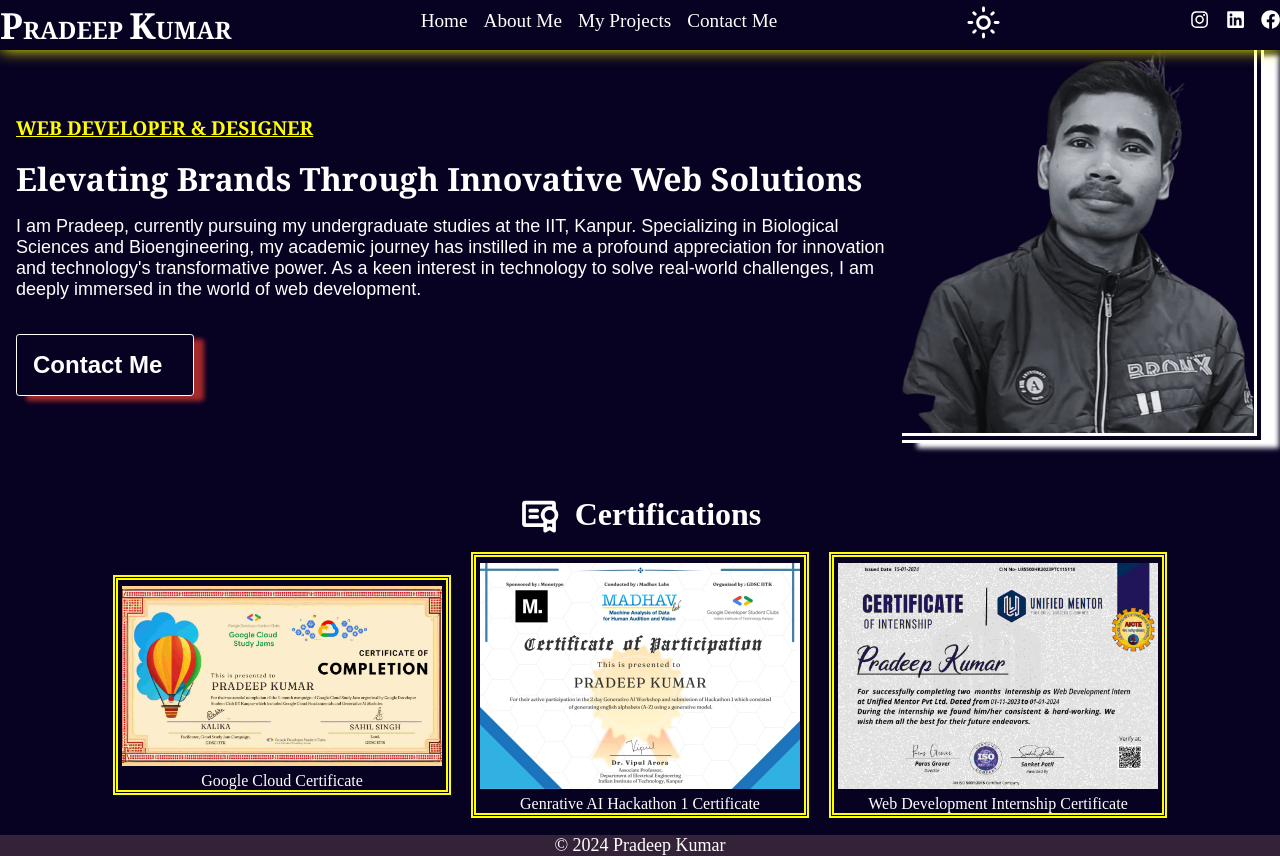
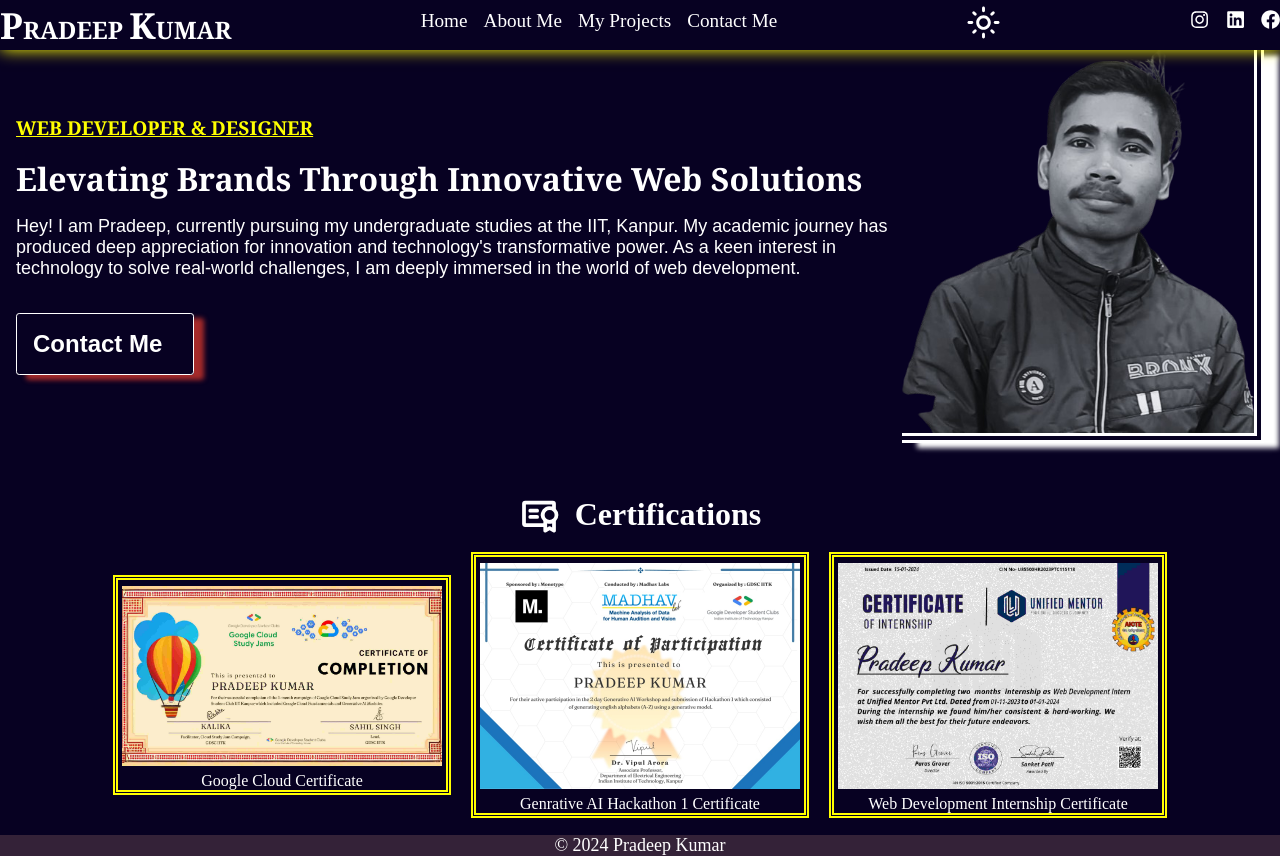
Before and after one commit to pradeepkumar-es/my-portfolio, a React (Vite) app: page / in a window 1280 px wide. Built offline with nearby package versions, Linux system fonts and the light colour scheme.

Commit message:
some changes

```diff
--- a/src/components/Home.jsx
+++ b/src/components/Home.jsx
@@ -29,7 +29,7 @@ export default function Home() {
                     <h1> Pradeep</h1> */}
                         <h3>WEB DEVELOPER & DESIGNER<div className="shdash"></div></h3>
                         <h1>Elevating Brands Through Innovative Web Solutions</h1>
-                        <p>I am Pradeep, currently pursuing my undergraduate studies at the IIT, Kanpur. Specializing in Biological Sciences and Bioengineering, my academic journey has instilled in me a profound appreciation for innovation and technology's transformative power. As a keen interest in technology to solve real-world challenges, I am deeply immersed in the world of web development. </p>
+                        <p>Hey! I am Pradeep, currently pursuing my undergraduate studies at the IIT, Kanpur. My academic journey has produced deep appreciation for innovation and technology's transformative power. As a keen interest in technology to solve real-world challenges, I am deeply immersed in the world of web development. </p>
                         <div className="message-me">
 
                             <a href="mailto:pradeepkumariitk22@gmail.com?subject=Contact For &body=Hi Pradeep,%20I"><p>Contact Me</p></a>
```
